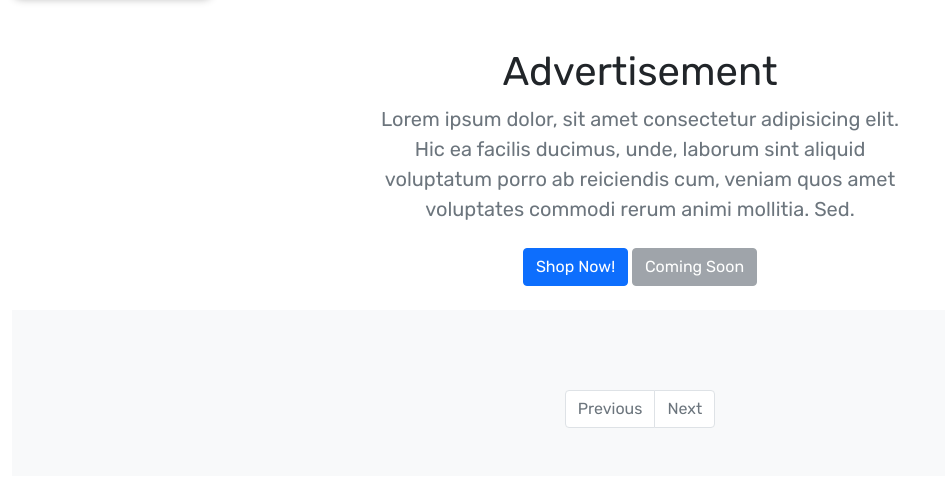
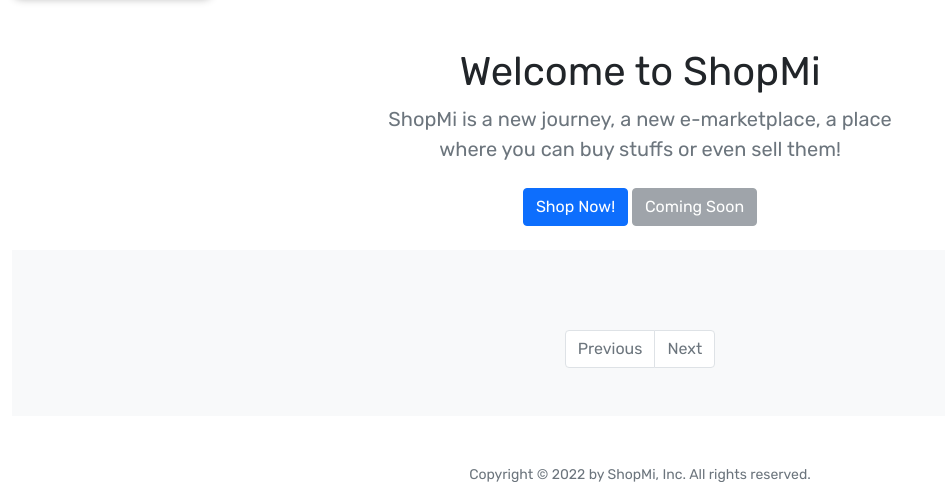
Before and after one commit to weerapat123/cs50-project, a Flask app: page / in a window 1280 px wide. Shown: the part 92-574 px from the top of the page, without its empty margins (0-945 px from the left). Run offline with Flask 2, Linux system fonts and the light colour scheme; data that the repository does not hold is empty.

Commit message:
Update home template

```diff
--- a/templates/index.html
+++ b/templates/index.html
@@ -11,14 +11,13 @@ Home
         <div class="text-center container">
             <div class="row">
                 <div class="col-lg-6 col-md-8 mx-auto">
-                    <h1 class="fw-light">Advertisement</h1>
-                    <p class="lead text-muted">Lorem ipsum dolor, sit amet consectetur adipisicing elit. Hic ea facilis
-                        ducimus, unde, laborum sint aliquid voluptatum porro ab reiciendis cum, veniam quos amet
-                        voluptates commodi rerum animi mollitia. Sed.</p>
-                    <p>
-                        <a href="#gallery" class="btn btn-primary my-2">Shop Now!</a>
-                        <a href="#" class="btn btn-secondary my-2 disabled">Coming Soon</a>
-                    </p>
+                    <h1 class="fw-light">Welcome to ShopMi</h2>
+                        <p class="lead text-muted">ShopMi is a new journey, a new e-marketplace, a place
+                            where you can buy stuffs or even sell them!</p>
+                        <p>
+                            <a href="#gallery" class="btn btn-primary my-2">Shop Now!</a>
+                            <a href="#" class="btn btn-secondary my-2 disabled">Coming Soon</a>
+                        </p>
                 </div>
             </div>
         </div>
```
